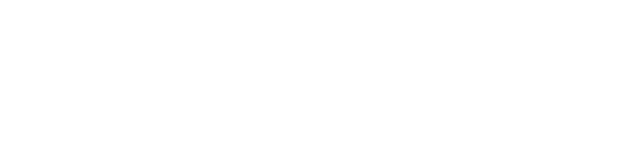
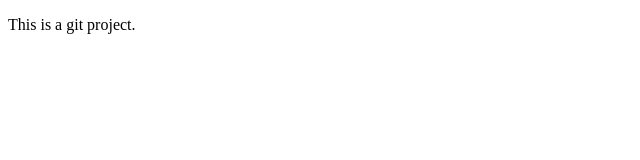
Before and after one commit to LeeTheTweak/git-course, a plain HTML site: page index.html in a window 1280 px wide. Shown: the whole page, without its empty margins (0-640 px from the left). Drawn offline with Linux system fonts and the light colour scheme.

Commit message:
Added a paragraph to the html file.

```diff
--- a/index.html
+++ b/index.html
@@ -4,6 +4,6 @@
         <title>Git Course</title>
     </head>
     <body>
-
+        <p>This is a git project.</p>
     </body>
 </html>
```
